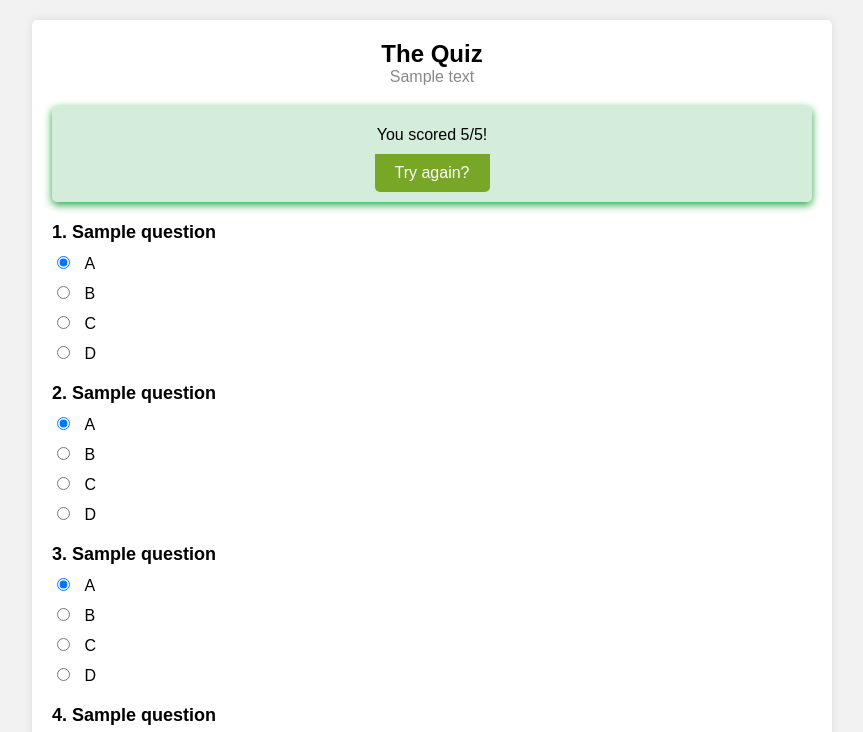
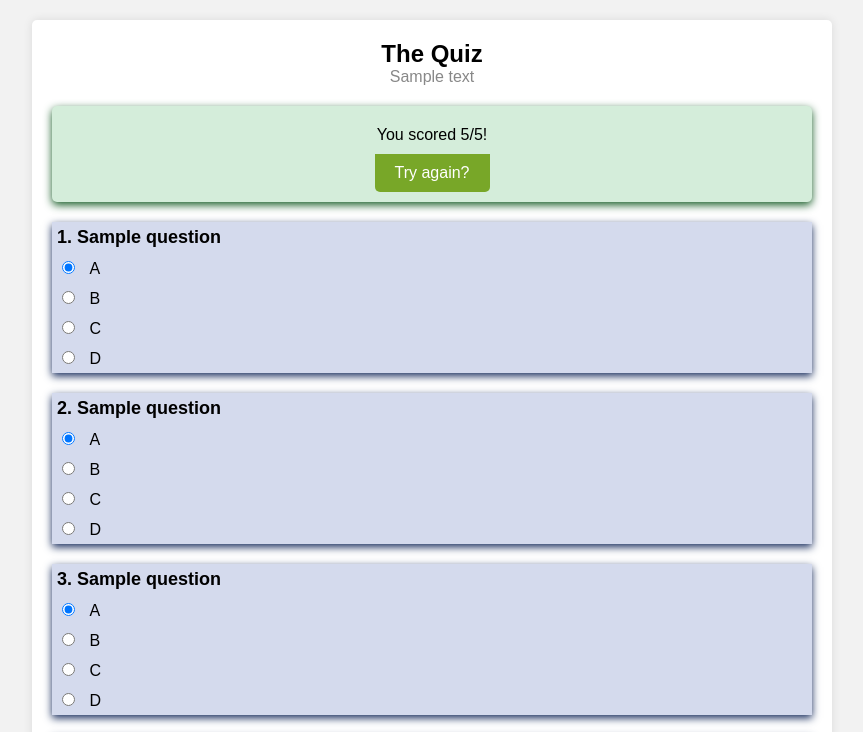
Before and after one commit to BrentCubbage1/JSQuizForm, a plain HTML site: page index.html in a window 1280 px wide. Shown: the top 732 px of the page, without its empty margins (208-1071 px from the left). Drawn offline with Linux system fonts and the light colour scheme.

Commit message:
more playing around with css

```diff
--- a/style.css
+++ b/style.css
@@ -43,7 +43,13 @@ main {
     padding: 10px;
     background-color: #d4edda;
     border-radius: 5px;
-    box-shadow: #28a745 0px 3px 8px;
+    box-shadow: #165c26 0px 3px 8px;
+}
+
+.question{
+    background-color:#d4daed ;
+    box-shadow: #162b5c 0px 3px 8px;
+    padding: 5px;
 }
 
 .result p:first-child{
```
